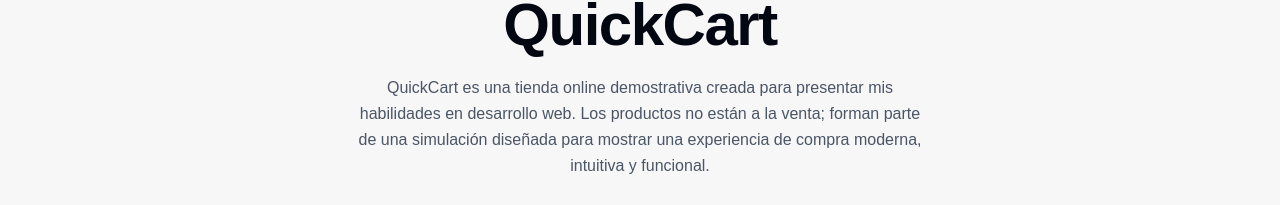
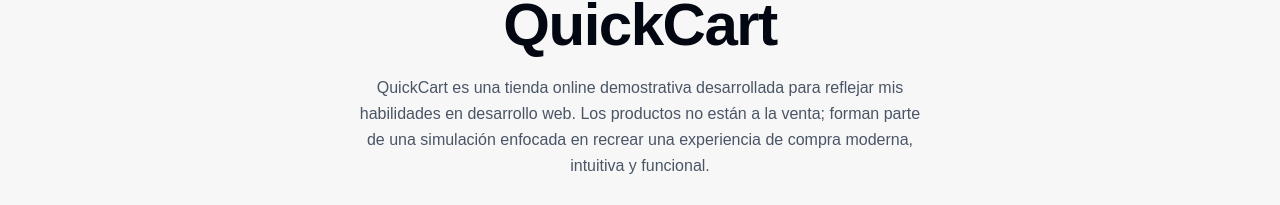
Before and after one commit to Alexisdeveloper7/rorosin-web, a Next.js app: page /quickcart in a window 1280 px wide. Shown: the part 215-420 px from the top of the page. Built offline with nearby package versions, Linux system fonts and the light colour scheme; no server answers.

Commit message:
update QuickCart description

```diff
--- a/src/app/quickcart/page.js
+++ b/src/app/quickcart/page.js
@@ -33,8 +33,7 @@
         </h2>
 
         <p className="text-gray-600 max-w-xl mx-auto mb-7 leading-relaxed text-sm md:text-base">
-          QuickCart es una tienda online demostrativa creada para presentar mis habilidades en desarrollo web. Los productos no están a la venta; forman parte de una simulación diseñada para mostrar una experiencia de compra moderna, intuitiva y funcional.
-
+          QuickCart es una tienda online demostrativa desarrollada para reflejar mis habilidades en desarrollo web. Los productos no están a la venta; forman parte de una simulación enfocada en recrear una experiencia de compra moderna, intuitiva y funcional.
         </p>
 
         <div className="flex flex-col sm:flex-row justify-center gap-3 max-w-sm sm:max-w-none mx-auto">
```
